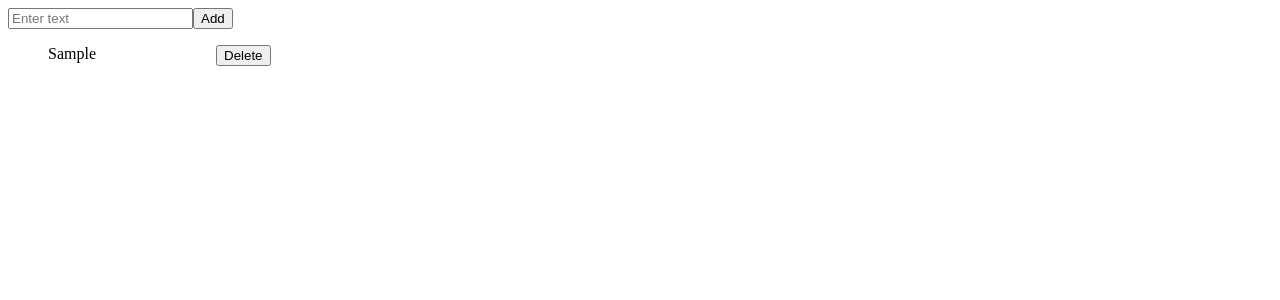
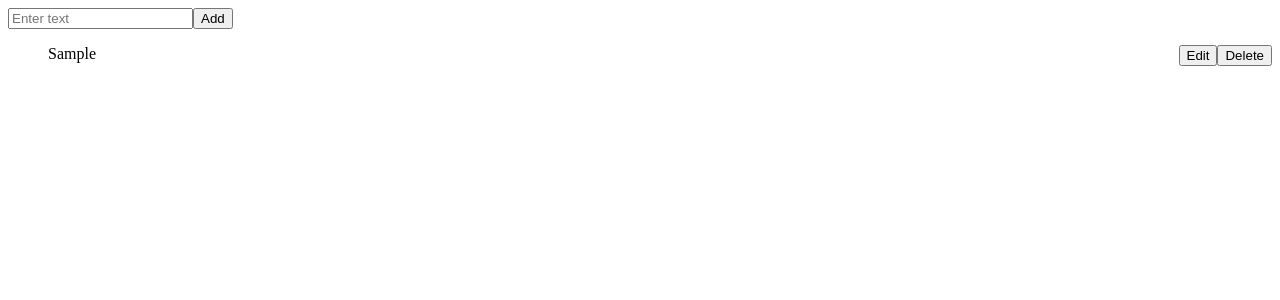
Before and after one commit to devhimani/react_todo, a React (Vite) app: page / in a window 1280 px wide. Both pictures are taken after typing "Sample" into the empty fields and a click on the button "Add". Shown: the top 300 px of the page. Built offline with nearby package versions, Linux system fonts and the light colour scheme.

Commit message:
edit update button added with checking index

```diff
--- a/src/App.css
+++ b/src/App.css
@@ -5,6 +5,7 @@ p {
 .todo-item {
   display: flex;
   gap: 90pt;
+  justify-content: space-between;
 }
 
 /* */
--- a/src/App.js
+++ b/src/App.js
@@ -4,6 +4,8 @@ import "./App.css";
 const App = () => {
   const [input, setInput] = useState("");
   const [todos, setTodos] = useState([]);
+  const [editIndex, setEditIndex] = useState(null);
+  const [newTodoValue, setNewTodoValue] = useState("");
 
   const handleInput = (event) => {
     setInput(event.target.value);
@@ -27,6 +29,13 @@ const App = () => {
     setTodos(todos.filter((_todo, index) => index !== clickedIndex));
   };
 
+  const handleUpdateTodo = (clickedIndex) => {
+    setTodos(
+      todos.map((todo, index) => (clickedIndex === index ? newTodoValue : todo)) // 6 to update
+    );
+    setEditIndex(null); // 7 to  remove input box  after updating value.
+  };
+
   return (
     <div>
       <form onSubmit={handleSubmitForm}>
@@ -41,10 +50,39 @@ const App = () => {
       <div>
         <ul>
           {todos.map((todo, index) => (
-            // <li key={index}>{todo}</li>
             <li key={index} className="todo-item">
-              <p>{todo}</p>
-              <button onClick={() => handleDelete(index)}>Delete</button>
+              {editIndex === index ? (
+                <input
+                  type="text"
+                  value={newTodoValue}
+                  onChange={(e) => setNewTodoValue(e.target.value)} //
+                />
+              ) : (
+                <p>{todo}</p>
+              )}
+              {/* // 2 check the editIndex to show input box or todo list
+               4 add value = newTodoValue
+               6 add on change to target the setNewTodoValue */}
+
+              <div>
+                {editIndex === index ? ( // 7 now handler added with index to update newTodoValue
+                  <button onClick={() => handleUpdateTodo(index)}>
+                    Update
+                  </button> // 3 check the editindex to  show update button.
+                ) : (
+                  <button
+                    onClick={() => {
+                      setEditIndex(index);
+                      setNewTodoValue(todo); // 5 set the old value in input field with todo
+                    }}
+                  >
+                    Edit
+                  </button>
+                )}
+                {/* // 1 setEditindex is imp to show inpu tbox by clicking on edit
+                imp */}
+                <button onClick={() => handleDelete(index)}>Delete</button>
+              </div>
             </li>
           ))}
         </ul>
```
